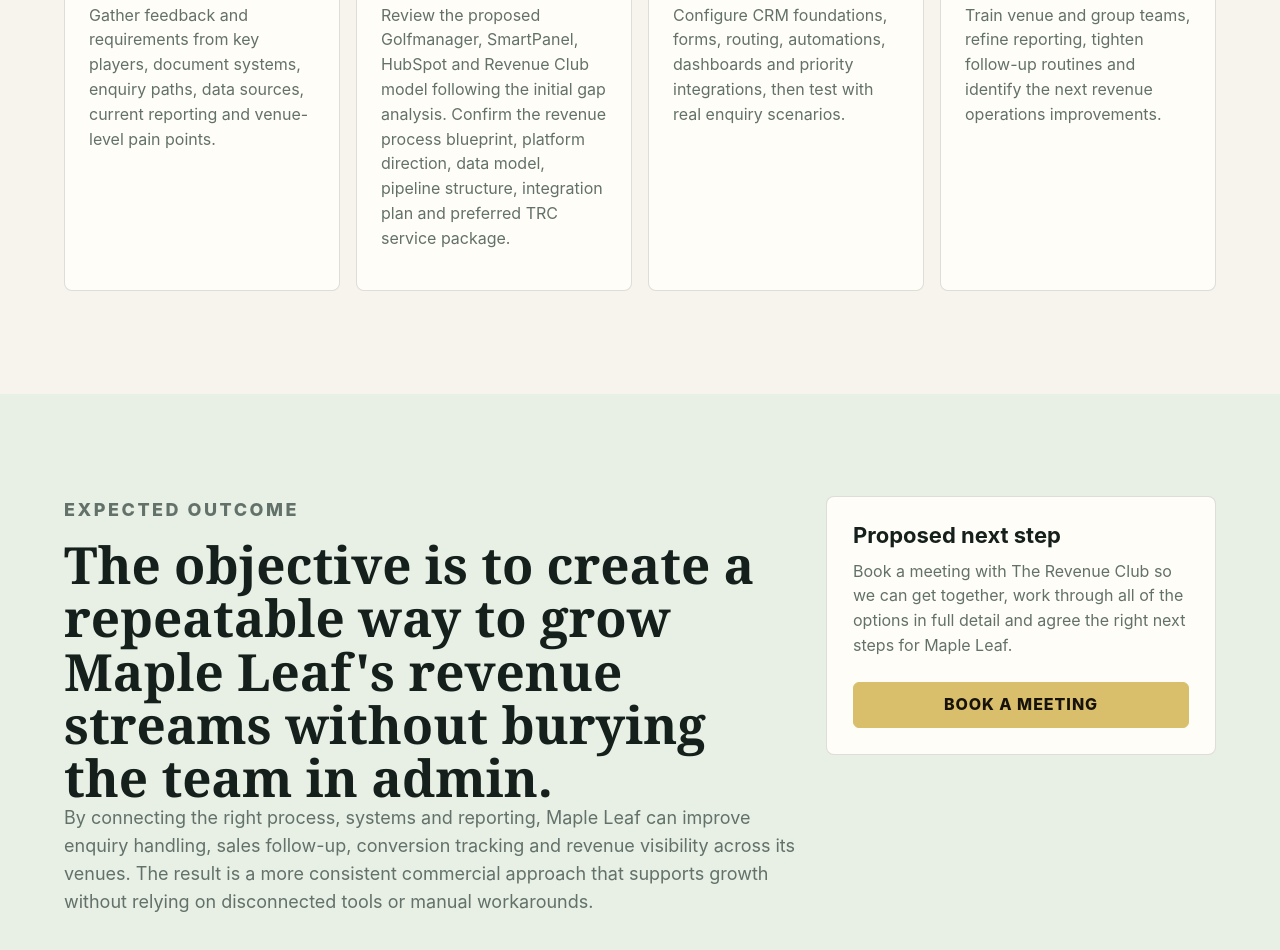
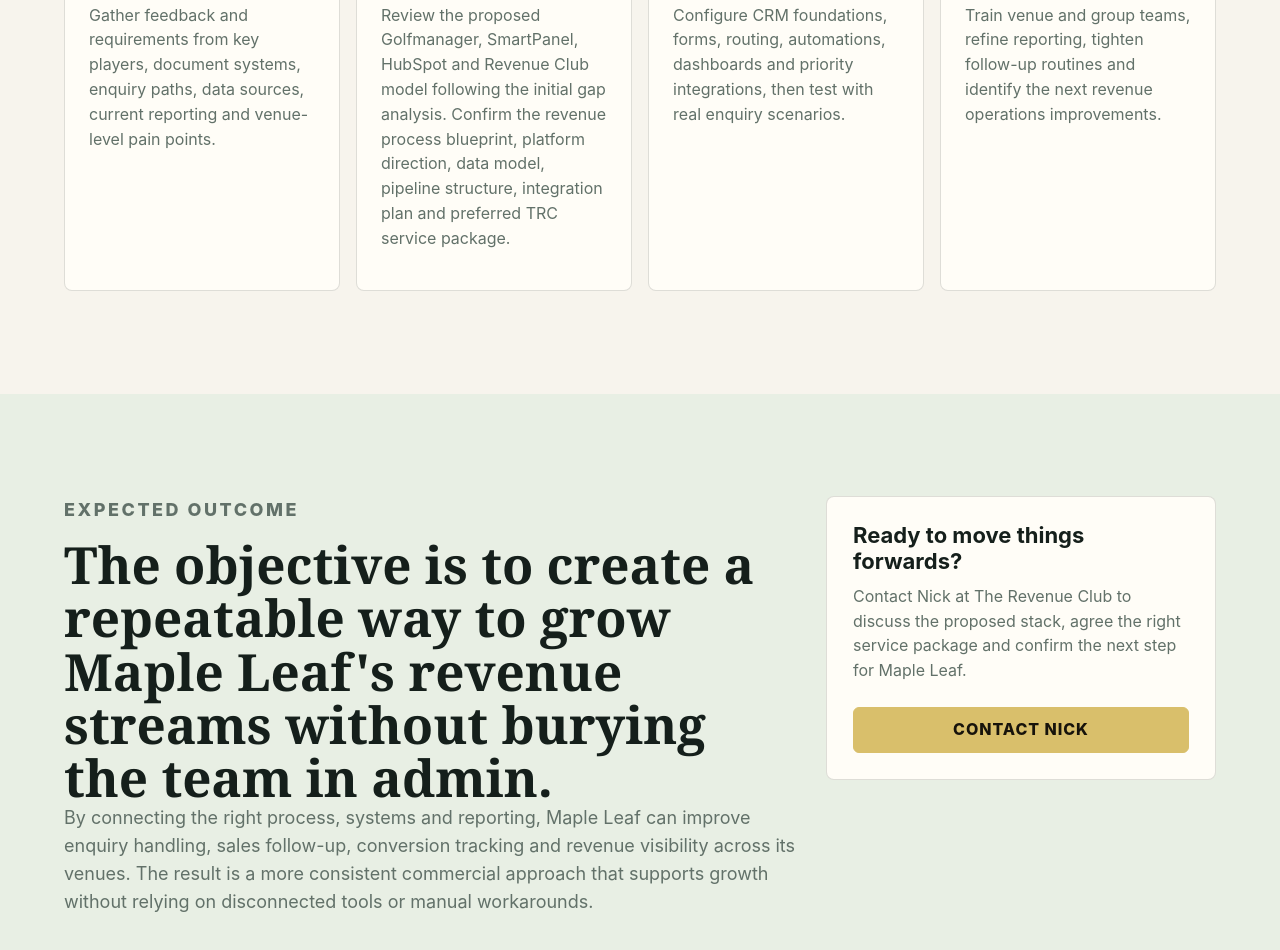
Before and after one commit to nickeden4/maple-leaf-proposal, a website: page index.html in a window 1280 px wide. Shown: the part 10454-11404 px from the top of the page. Drawn offline with Linux system fonts and the light colour scheme.

Commit message:
Update final contact CTA

```diff
--- a/index.html
+++ b/index.html
@@ -236,7 +236,7 @@
 
       <section class="section-band outcome">
         <div class="outcome-copy"><p class="eyebrow">Expected outcome</p><h2>The objective is to create a repeatable way to grow Maple Leaf's revenue streams without burying the team in admin.</h2><p>By connecting the right process, systems and reporting, Maple Leaf can improve enquiry handling, sales follow-up, conversion tracking and revenue visibility across its venues. The result is a more consistent commercial approach that supports growth without relying on disconnected tools or manual workarounds.</p></div>
-        <aside class="next-step"><h3>Proposed next step</h3><p>Book a meeting with The Revenue Club so we can get together, work through all of the options in full detail and agree the right next steps for Maple Leaf.</p><a class="button primary" href="mailto:nick@therevenueclub.co.uk,chris@therevenueclub.co.uk?subject=Maple%20Leaf%20proposal%20meeting&body=Hi%20Nick%20and%20Chris%2C%0A%0APlease%20can%20we%20book%20a%20meeting%20to%20go%20through%20the%20Maple%20Leaf%20proposal%20options%20in%20full%20detail%20and%20agree%20next%20steps%3F">Book a meeting</a></aside>
+        <aside class="next-step"><h3>Ready to move things forwards?</h3><p>Contact Nick at The Revenue Club to discuss the proposed stack, agree the right service package and confirm the next step for Maple Leaf.</p><a class="button primary" href="mailto:nick@therevenueclub.co.uk?subject=Maple%20Leaf%20proposal%20next%20steps&body=Hi%20Nick%2C%0A%0AI%27d%20like%20to%20discuss%20the%20Maple%20Leaf%20proposal%20and%20agree%20the%20best%20way%20to%20move%20things%20forwards.%0A%0AThanks">Contact Nick</a></aside>
       </section>
     </main>
     <script>
```
